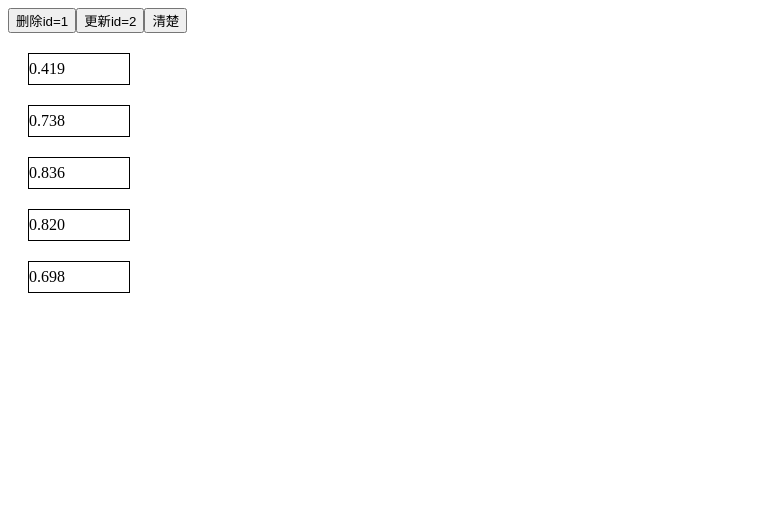
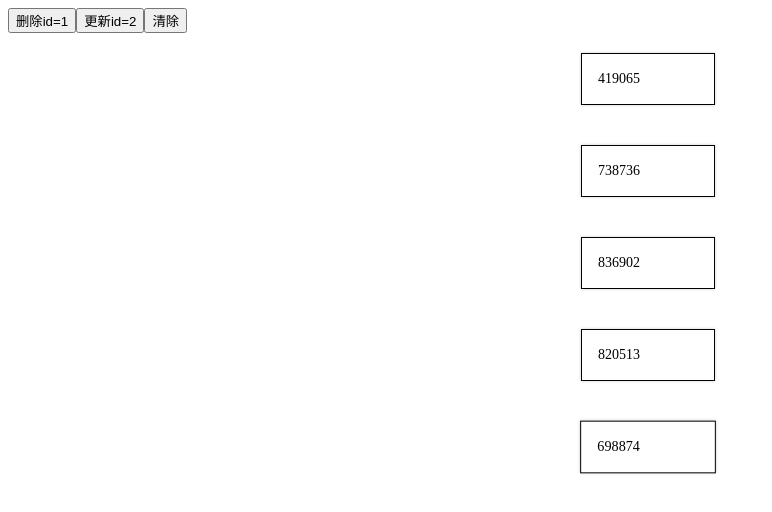
Before and after one commit to huzhiwu1/react-pro-practice, a React (Vite) app: page / in a window 1280 px wide. Shown: the top 512 px of the page, without its empty margins (0-772 px from the left). Built offline with nearby package versions, Linux system fonts and the light colour scheme.

Commit message:
feat(Message): 添加动画

```diff
--- a/package.json
+++ b/package.json
@@ -19,6 +19,7 @@
     "js-cookie": "^3.0.5",
     "react": "^19.1.1",
     "react-dom": "^19.1.1",
+    "react-transition-group": "^4.4.5",
     "resize-observer-polyfill": "^1.5.1",
     "sass": "^1.91.0"
   },
@@ -31,6 +32,7 @@
     "@storybook/react-vite": "^10.0.4",
     "@types/react": "^19.1.10",
     "@types/react-dom": "^19.1.7",
+    "@types/react-transition-group": "^4.4.12",
     "@vitejs/plugin-react": "^5.0.0",
     "@vitest/browser-playwright": "^4.0.6",
     "@vitest/coverage-v8": "^4.0.6",
--- /dev/null
+++ b/src/Message/index.scss
@@ -0,0 +1,41 @@
+.message-enter {
+  opacity: 0;
+  transform: scale(1.1);
+}
+
+.message-enter-active {
+  opacity: 1;
+  transform: scale(1);
+  transition: opacity, transform 1s ease;
+}
+
+.message-exit {
+  opacity: 1;
+}
+.message-exit-active {
+  opacity: 0;
+  transition: opacity 1s ease;
+}
+
+.message-wrapper {
+  position: fixed;
+  height: 100%;
+  width: 100%;
+  display: flex;
+  flex-direction: column;
+  align-items: center;
+  justify-content: flex-start;
+  pointer-events: none;
+  .message-item {
+    margin-bottom: 12px;
+
+    padding: 10px 16px;
+    line-height: 14px;
+    font-size: 14px;
+
+    border: 1px solid #ccc;
+    box-shadow: 0 0 3px #ccc;
+
+    pointer-events: all;
+  }
+}
--- a/src/Message/index.tsx
+++ b/src/Message/index.tsx
@@ -1,11 +1,16 @@
-import { useEffect, type CSSProperties, type FC, type ReactNode } from "react";
+import { useEffect } from "react";
+import type { CSSProperties, FC, ReactNode, RefObject } from "react";
+import cs from "classnames";
+import { TransitionGroup, CSSTransition } from "react-transition-group";
 import { useStore } from "./useStore";
+import "./index.scss";
 
 export type MessageProps = {
   className?: string;
   style?: CSSProperties;
   content?: ReactNode;
   id?: number;
+  nodeRef?: RefObject<HTMLDivElement | null>;
 };
 
 const MessageProvider: FC<{}> = (props) => {
@@ -14,7 +19,7 @@ const MessageProvider: FC<{}> = (props) => {
   useEffect(() => {
     const timer = setInterval(() => {
       add({
-        content: Math.random().toString().slice(0, 5),
+        content: Math.random().toString().slice(2, 8),
       });
     }, 1000);
     return () => clearInterval(timer);
@@ -25,24 +30,32 @@ const MessageProvider: FC<{}> = (props) => {
       <button onClick={() => update(2, { content: "更新id=2" })}>
         更新id=2
       </button>
-      <button onClick={() => clear()}>清楚</button>
-
+      <button onClick={() => clear()}>清除</button>
+      <TransitionGroup className="message-wrapper">
         {messageList.map((message) => {
           return (
+            <CSSTransition
+              nodeRef={message.nodeRef}
+              key={message.id}
+              classNames="message"
+              timeout={1000}
+            >
               <div
-            className={message.className}
+                ref={message.nodeRef}
+                className={cs(message.className, "message-item")}
                 style={{
                   width: 100,
                   lineHeight: "30px",
                   border: "1px solid #000",
                   margin: "20px",
                 }}
-            key={message.id}
               >
                 {message.content}
               </div>
+            </CSSTransition>
           );
         })}
+      </TransitionGroup>
     </>
   );
 };
--- a/src/Message/useStore.ts
+++ b/src/Message/useStore.ts
@@ -1,4 +1,4 @@
-import { useState } from "react";
+import { createRef, useState } from "react";
 import type { MessageProps } from ".";
 
 const initialState: MessageProps[] = [];
@@ -17,6 +17,7 @@ export const useStore = () => {
             {
               ...message,
               id,
+              nodeRef: createRef(),
             },
           ];
         });
@@ -27,7 +28,7 @@ export const useStore = () => {
       if (index !== -1) {
         setMessageList((preState) => {
           const newState = [...preState];
-          newState[index] = { ...message, id };
+          newState[index] = { ...message, id, nodeRef: createRef() };
           return newState;
         });
       }
```
Also changed, not shown: 1 other file (tests, documents, lock files or other folders). Lines whose indentation alone changed are shown as unchanged.
